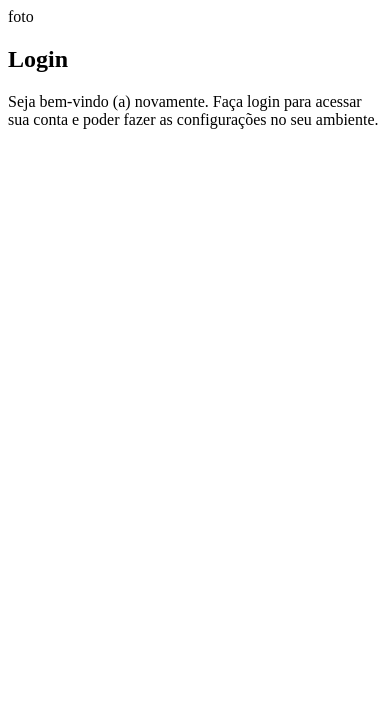
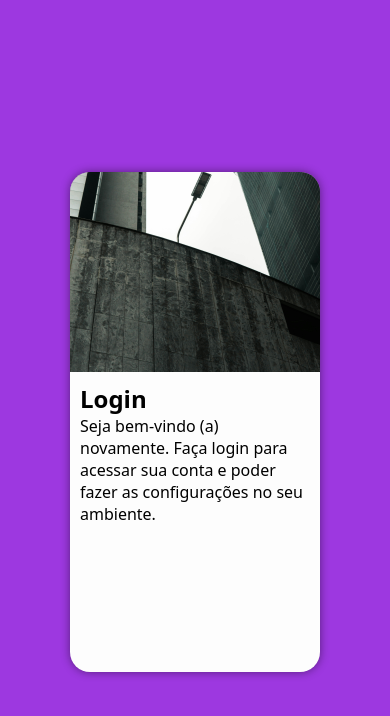
Before and after one commit to Bm-Channel/Projeto-Loging, a plain HTML site: page index.html in a window 390 px wide. Drawn offline with Linux system fonts and the light colour scheme.

Commit message:
responsividade

```diff
--- a/estilos/style.css
+++ b/estilos/style.css
@@ -5,3 +5,51 @@ Paleta de cores
 verde : #49a09d
 lilás: #5f2c82
 */
+
+* {
+    font-family: system-ui, -apple-system, BlinkMacSystemFont, 'Segoe UI', Roboto, Oxygen, Ubuntu, Cantarell, 'Open Sans', 'Helvetica Neue', sans-serif;
+    padding: 0px;
+    margin: 0px;
+    box-sizing: border-box;
+}
+
+body, html {
+    background-color:#9d38e0;
+    height: 100vh;
+    width: 100vw;
+}
+
+main {
+    position: relative;
+    height: 100vh;
+    width: 100vw;
+}
+
+ section#Login {
+    background-color: rgb(253, 253, 253);
+    width: 250px;
+    height: 500px;
+    border-radius: 20px;
+    box-shadow: 0px 0px 10px rgba(0, 0, 0, 0.450);
+
+    position: absolute;
+    top: 50%;
+    left: 50%;
+    transform: translate(-50%, -50%);
+
+    overflow: hidden;
+}
+
+section#Login > div#imagem {
+    display: block;
+    background: #5f2c82 url(../imagens/building.jpg) no-repeat;
+    background-position: left bottom;
+    background-size: cover;
+    height: 200px;
+}
+
+section#Login > div#formulario {
+    display: block;
+    padding: 10px;
+
+}
--- a/index.html
+++ b/index.html
@@ -10,16 +10,12 @@
       <main>
           <section id="Login">
             <div id="imagem">
-               foto
             </div>
 
-            <div id="formulário">
+            <div id="formulario">
                 <h1>Login</h1>
                 <p>Seja bem-vindo (a) novamente. Faça login para acessar sua conta e poder fazer as configurações no seu ambiente.</p>
                 <form action="login.php" method="post">
-
-
-
                 </form>
             </div>
 
```
